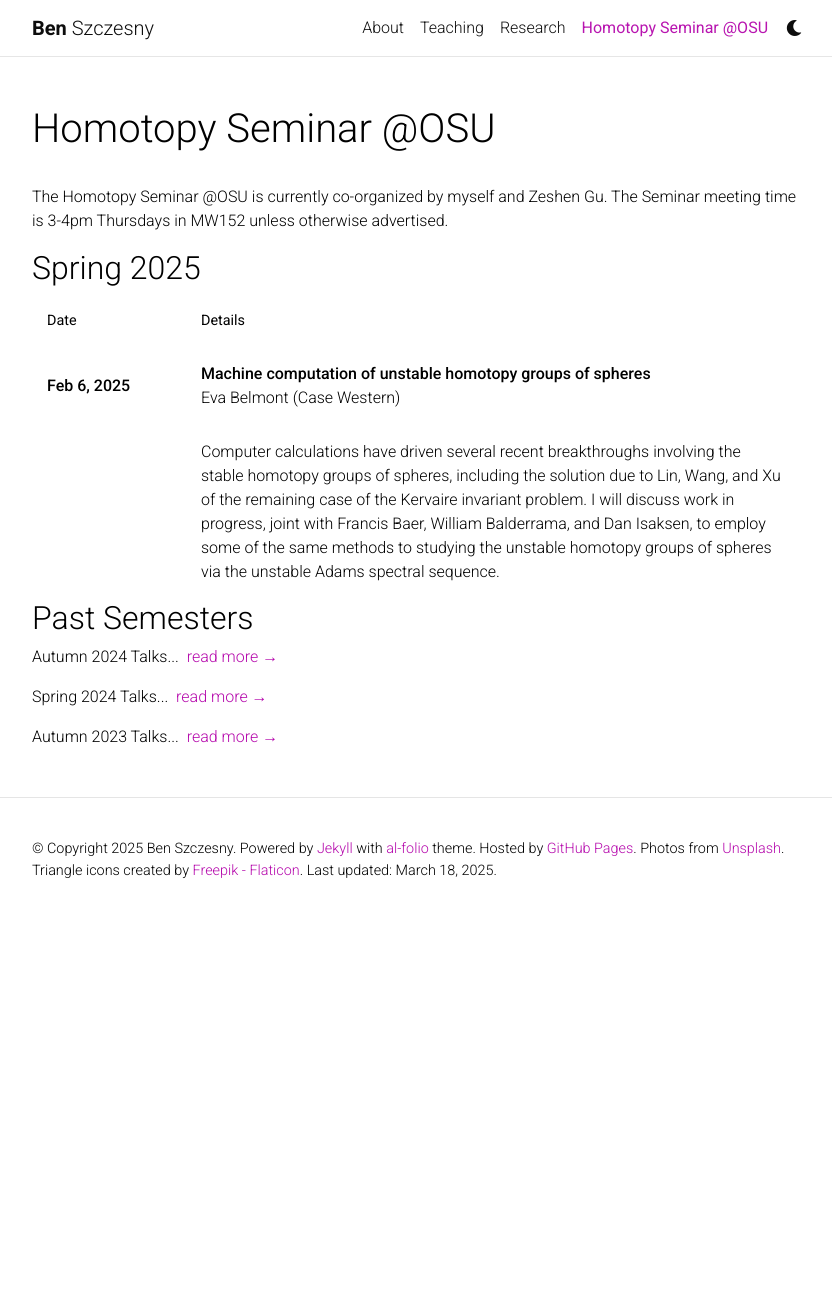
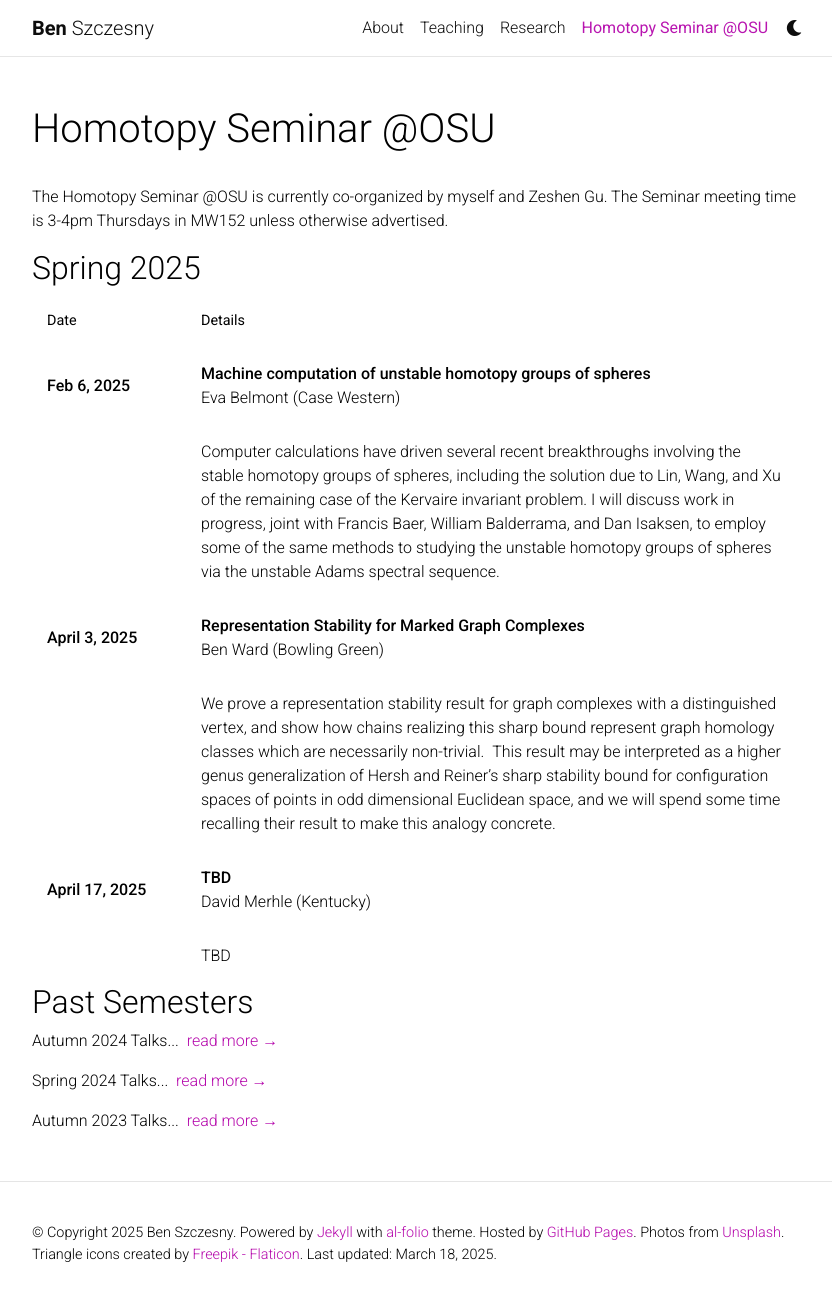
Before and after one commit to BenSzczesny/BenSzczesny.github.io, a Jekyll site: the page built from _pages/homotopyseminar.md, in a window 1280 px wide and 1306 px high. Shown: the top 1301 px of the window, without its empty margins (223-1055 px from the left). Built offline with Jekyll 4.4.1, drawn with Linux system fonts in a browser that asks for light colours; comment, search, counter and statistics services are not loaded; a style sheet for code colours, icons or effects is not loaded.

Commit message:
update speaker list

```diff
--- a/_pages/homotopyseminar.md
+++ b/_pages/homotopyseminar.md
@@ -33,6 +33,30 @@ The Homotopy Seminar @OSU is currently co-organized by myself and Zeshen Gu. The
 <td></td>
 <td markdown="span">
 Computer calculations have driven several recent breakthroughs involving the stable homotopy groups of spheres, including the solution due to Lin, Wang, and Xu of the remaining case of the Kervaire invariant problem. I will discuss work in progress, joint with Francis Baer, William Balderrama, and Dan Isaksen, to employ some of the same methods to studying the unstable homotopy groups of spheres via the unstable Adams spectral sequence.
+</td>
+</tr>
+
+<tr>
+<td markdown="span">**April 3, 2025**</td>
+<td markdown="span">
+**Representation Stability for Marked Graph Complexes**<br> Ben Ward (Bowling Green) </td>
+</tr>
+<tr>
+<td></td>
+<td markdown="span">
+We prove a representation stability result for graph complexes with a distinguished vertex, and show how chains realizing this sharp bound represent graph homology classes which are necessarily non-trivial.  This result may be interpreted as a higher genus generalization of Hersh and Reiner's sharp stability bound for configuration spaces of points in odd dimensional Euclidean space, and we will spend some time recalling their result to make this analogy concrete.
+</td>
+</tr>
+
+<tr>
+<td markdown="span">**April 17, 2025**</td>
+<td markdown="span">
+**TBD**<br> David Merhle (Kentucky) </td>
+</tr>
+<tr>
+<td></td>
+<td markdown="span">
+TBD
 </td>
 </tr>
 
```
